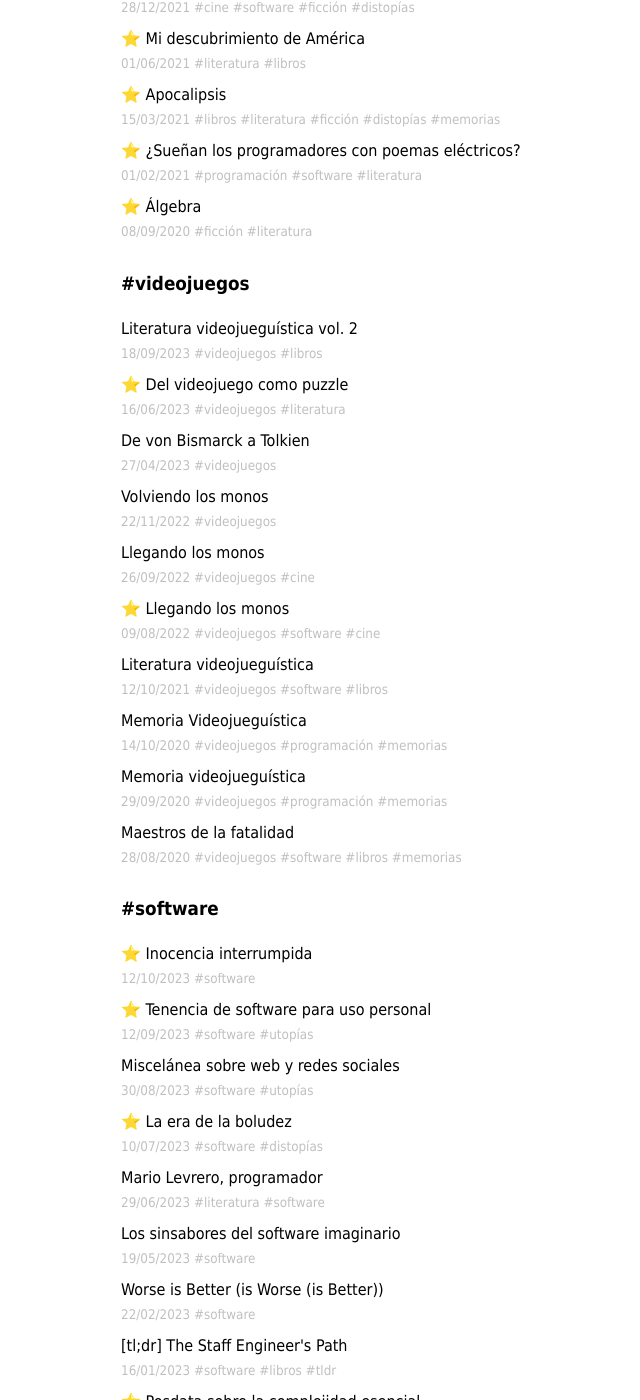
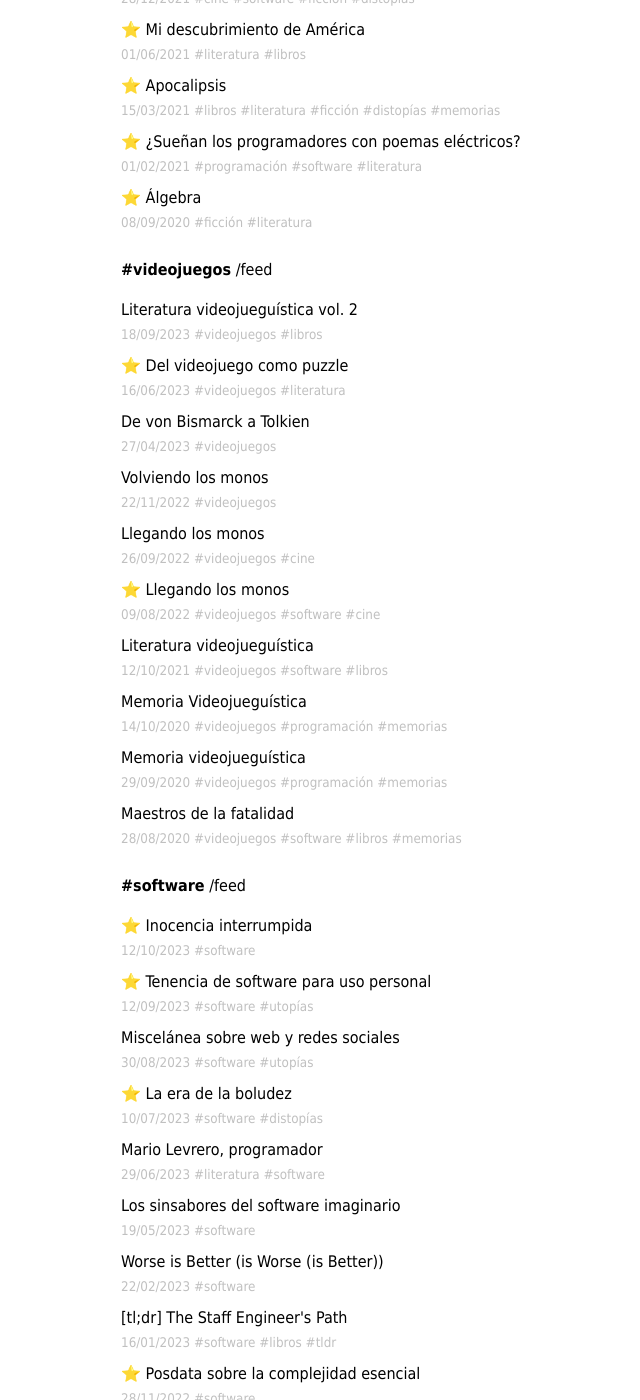
Before and after one commit to facundoolano/olano.dev, a Jekyll site: the page built from blog/tags.html, in a window 1280 px wide and 1400 px high, scrolled down 699 px. Shown: the whole window, without its empty margins (159-799 px from the left). Built offline with Jekyll 4.4.1, drawn with Linux system fonts in a browser that asks for light colours; some of the changed text lies outside the part shown.

Commit message:
crappy add feed link to tags

```diff
--- a/blog/tags.html
+++ b/blog/tags.html
@@ -5,12 +5,14 @@
 ---
 
 <div class="blog-index">
-    <h3 id="favorites">#favoritos</h3>
+    <p><strong><a href="#favoritos" class="title" id="favoritos">#favoritos</a></strong></p>
     {% assign posts = site.posts | where:"favorite",true %}
     {% include posts.html posts=posts%}
 
     {% for tag in site.tags %}
-    <h3 id="{{tag[0]}}">#{{tag[0]}}</h3>
+    <p><strong><a href="#{{tag[0]}}" class="title" id="{{tag[0]}}">#{{tag[0]}}</a></strong>
+        <a href="/feed/{{tag[0]}}.xml" class="title">/feed</a>
+    </p>
     {% assign posts = tag[1] %}
     {% include posts.html posts=posts%}
     {% endfor %}
```
